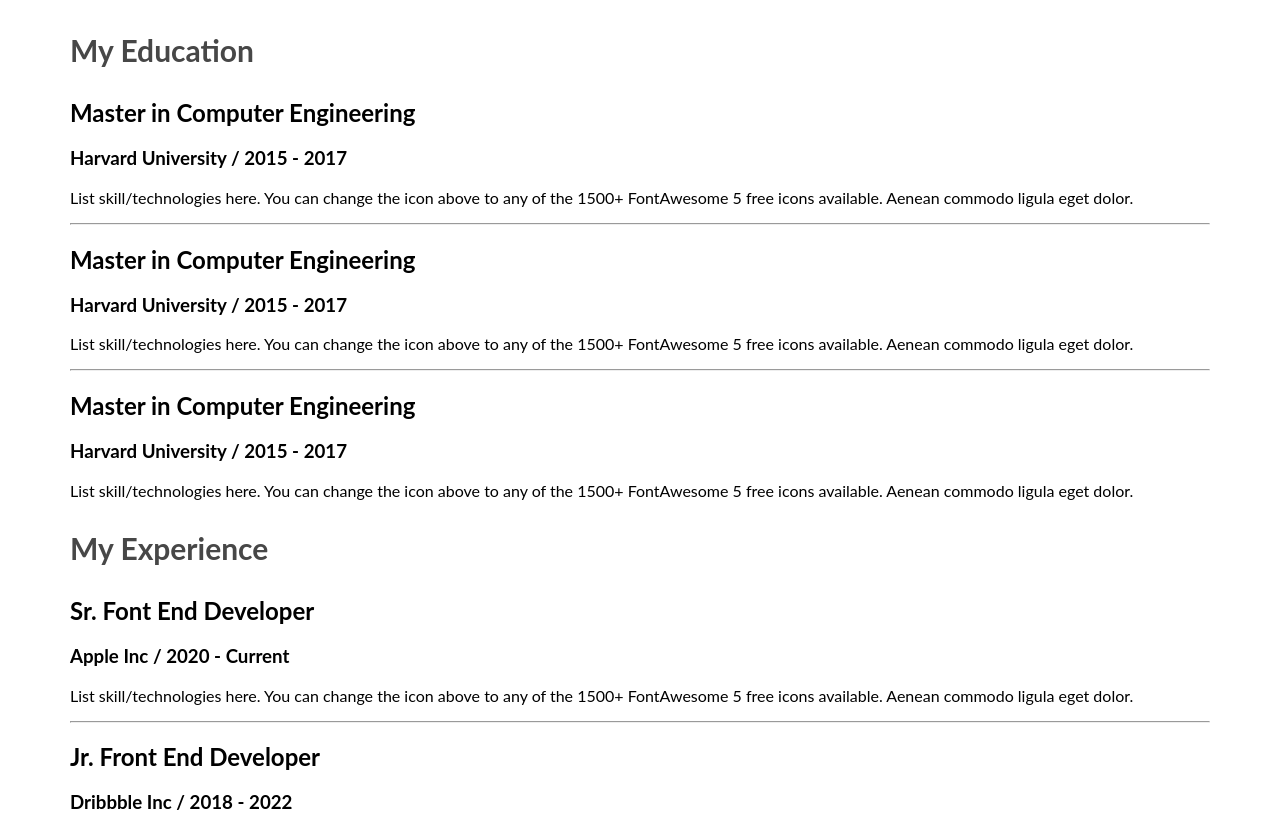
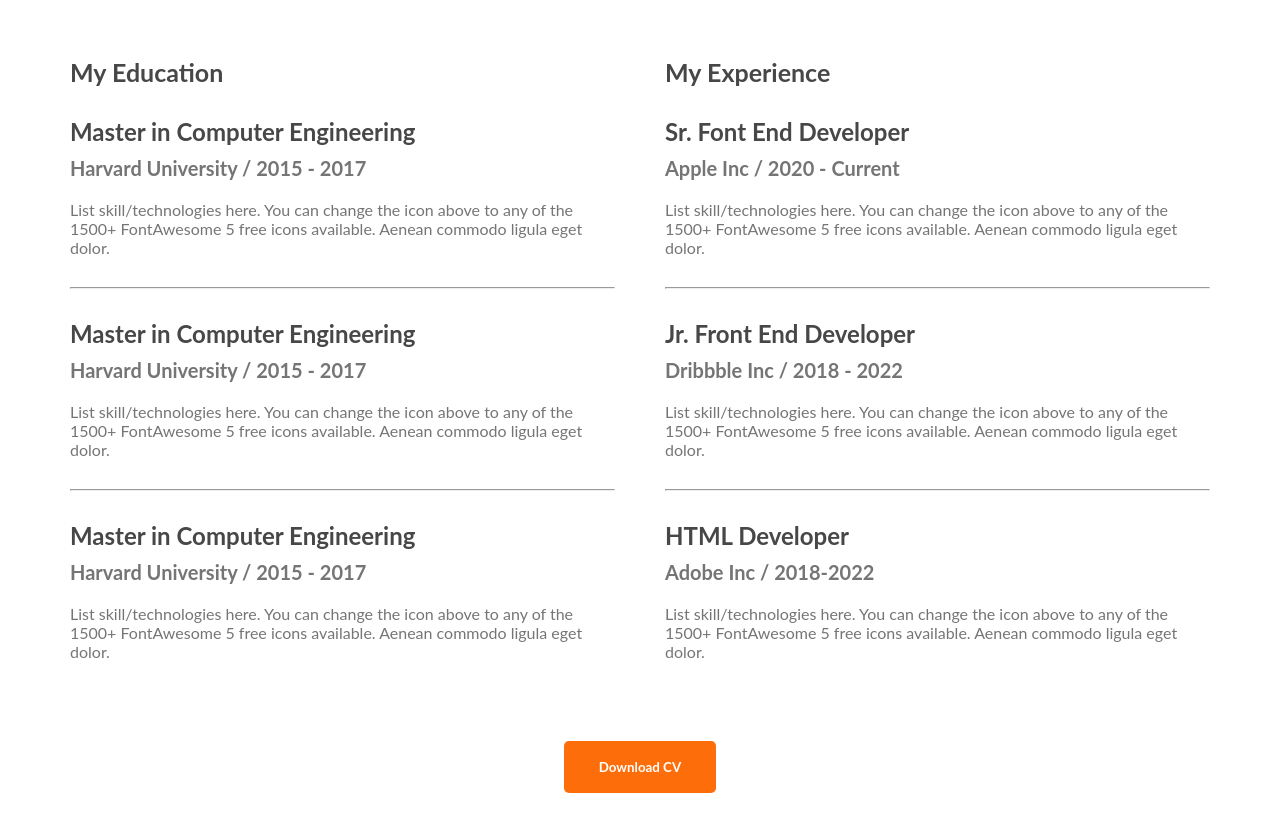
Before and after one commit to Sabbir-047/Web-Developer-Portfolio, a plain HTML site: page index.html in a window 1280 px wide. Shown: the part 2469-3285 px from the top of the page. Drawn offline with Linux system fonts and the light colour scheme.

Commit message:
Added The Resume Section

```diff
--- a/index.html
+++ b/index.html
@@ -167,6 +167,9 @@
                     </div>
                 </div>
             </div>
+            <div class="download-cv">
+                <button class="btn-primary">Download CV</button>
+            </div>
         </section>
     </main>
     <footer>
--- a/styles/portfolio.css
+++ b/styles/portfolio.css
@@ -179,8 +179,45 @@ main section {
 
 /* Resume styles */
 
+.resume-container{
+    display: flex;
+    gap: 50px;
+}
+
+.resume-container hr{
+    margin: 30px 0px;
+}
+
 .resume-column-title {
     color:#474747;
     font-size: 30px;
     font-weight: 700;
+    font-size: 25px;
+    margin-bottom: 30px;
 }
+
+.resume-item-title{
+    color: #474747;
+    margin-bottom: 10px;
+}
+
+.resume-item-institute, .resume-item-description{
+    color: #757575;
+}
+
+.resume-item-institute{
+    font-size: 20px;
+    margin-top: 0px;
+    margin-bottom: 20px;
+}
+
+.resume-item-description{
+    margin-top: 0px;
+    margin-bottom: 30px;
+    font-size: 16px;
+}
+
+.download-cv{
+    text-align: center;
+    margin-top: 50px;
+}
```
